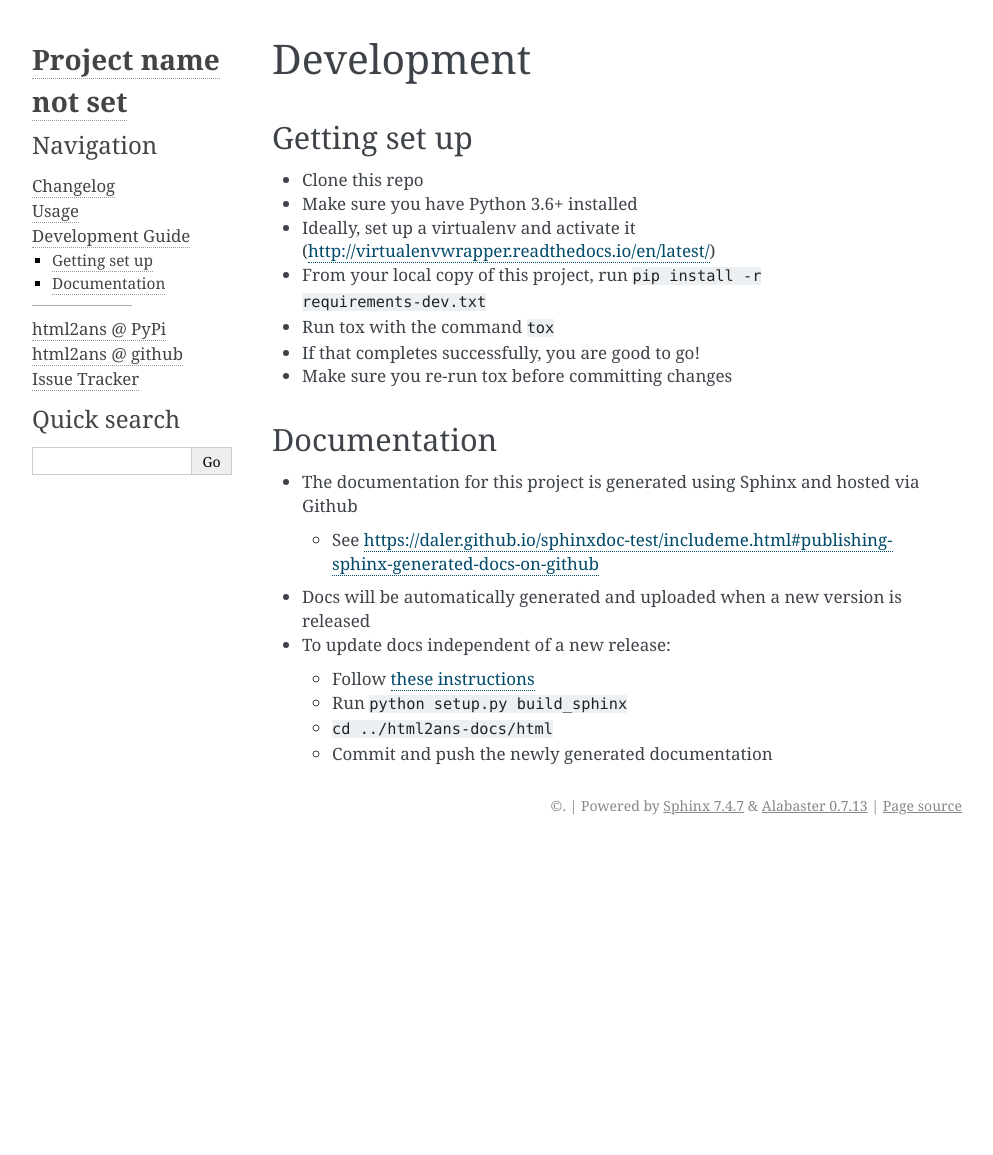
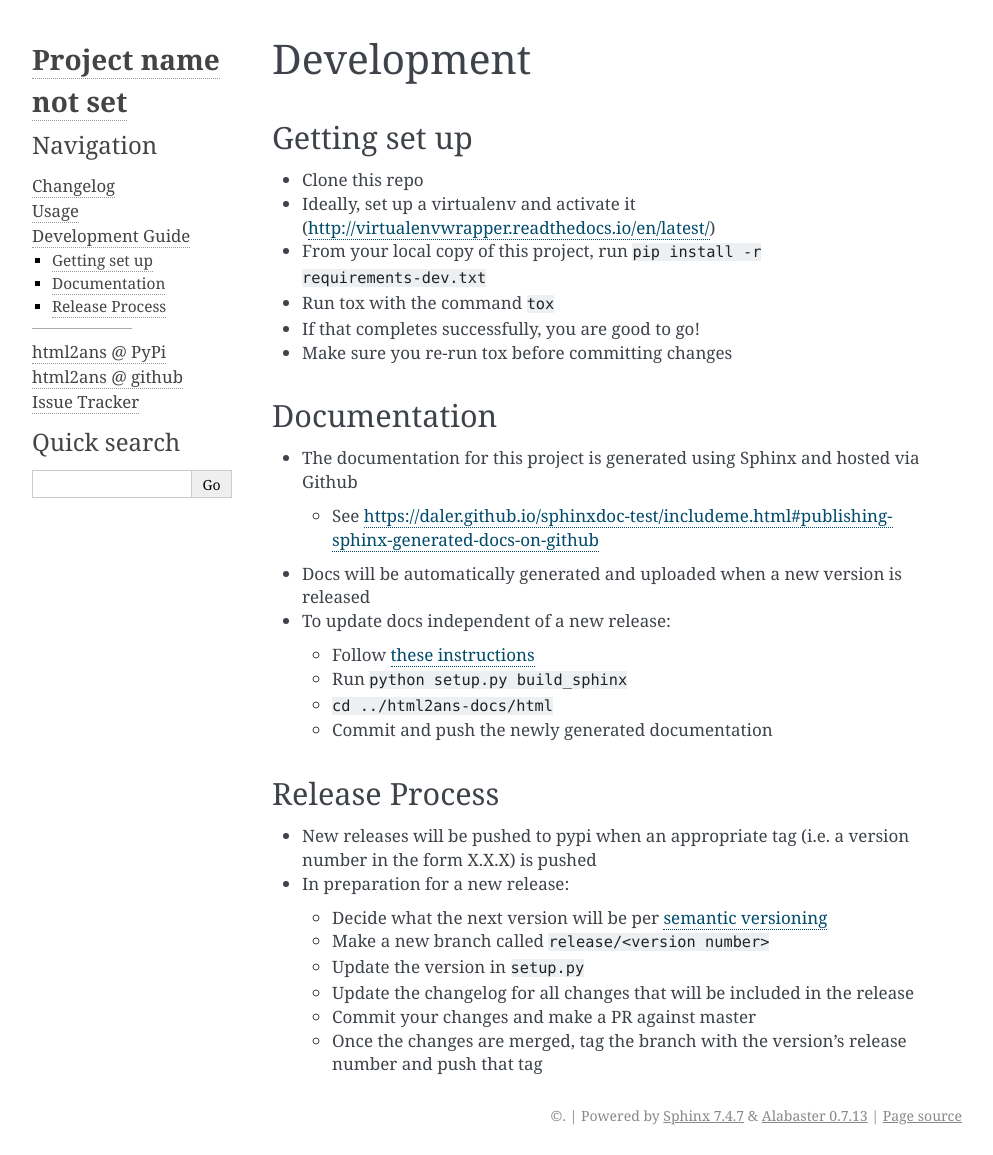
Before and after one commit to washingtonpost/html2ans, a Sphinx documentation site: the page built from docs/dev_guide.rst, in a window 1280 px wide. Shown: the whole page, without its empty margins (148-1141 px from the left). Built offline with Sphinx 7.4.7, drawn with Linux system fonts in a browser that asks for light colours; before the commit the page ends 900 px from its top, so only the background shows below that.

```diff
--- a/docs/dev_guide.rst
+++ b/docs/dev_guide.rst
@@ -5,7 +5,6 @@ Getting set up
 --------------
 
 * Clone this repo
-* Make sure you have Python 3.6+ installed
 * Ideally, set up a virtualenv and activate it (http://virtualenvwrapper.readthedocs.io/en/latest/)
 * From your local copy of this project, run ``pip install -r requirements-dev.txt``
 * Run tox with the command ``tox``
@@ -27,3 +26,17 @@ Documentation
   - Run ``python setup.py build_sphinx``
   - ``cd ../html2ans-docs/html``
   - Commit and push the newly generated documentation
+
+
+Release Process
+---------------
+
+* New releases will be pushed to pypi when an appropriate tag (i.e. a version number in the form X.X.X) is pushed
+* In preparation for a new release:
+
+  - Decide what the next version will be per `semantic versioning <https://semver.org/>`_
+  - Make a new branch called ``release/<version number>``
+  - Update the version in ``setup.py``
+  - Update the changelog for all changes that will be included in the release
+  - Commit your changes and make a PR against master
+  - Once the changes are merged, tag the branch with the version's release number and push that tag
--- a/setup.py
+++ b/setup.py
@@ -29,7 +29,7 @@ with open(os.path.join(THIS_FILE_DIR, 'README.rst'), encoding='utf-8') as f:
     LONG_DESCRIPTION = f.read()
 
 # The full version, including alpha/beta/rc tags
-RELEASE = '3.0.0'
+RELEASE = '3.0.1'
 # The short X.Y version
 VERSION = '.'.join(RELEASE.split('.')[:2])
 
```
Also changed, not shown: docs/changelog.rst (+14 -0 lines).
